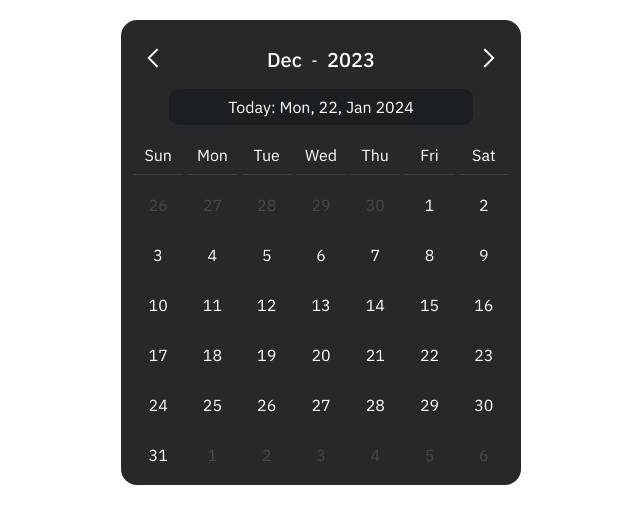
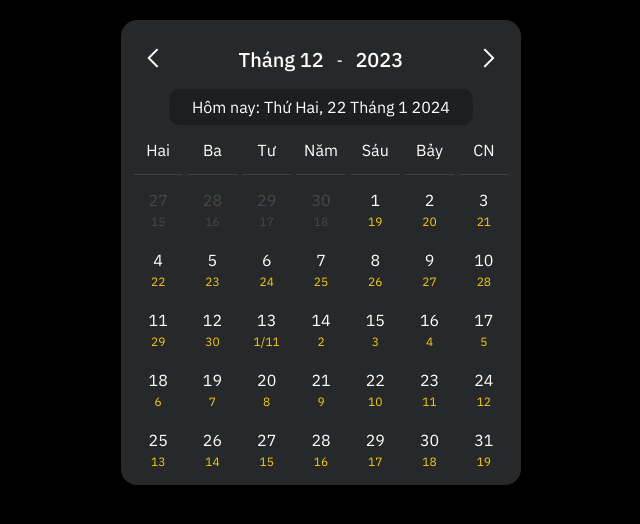
Before and after one commit to trongthanh/amlich.app, a website: page public/index.html in a window 1280 px wide. Both pictures are taken after a click on the link 472 px from the left and 59 px from the top of the page. Shown: the whole page, without its empty margins (319-959 px from the left). Drawn offline with Linux system fonts and the light colour scheme.

Commit message:
feat: render lunar date in calendar cells

```diff
--- a/public/css/style.css
+++ b/public/css/style.css
@@ -19,6 +19,10 @@
 	margin: 0;
 }
 
+body {
+	background: #000;
+}
+
 .calendar {
 	font-family: 'IBM Plex Sans', sans-serif;
 	position: relative;
@@ -38,38 +42,35 @@
 	padding: 10px 10px;
 }
 
-.calendar .calendar-inner .calendar-body {
+.calendar .calendar-inner .calendar-body .calendar-weekdays,
+.calendar .calendar-inner .calendar-body .calendar-dates {
 	display: grid;
 	grid-template-columns: repeat(7, 1fr);
 	text-align: center;
 }
 
-.calendar .calendar-inner .calendar-body div {
+.calendar .calendar-inner .calendar-body .calendar-weekdays>div,
+.calendar .calendar-inner .calendar-body .calendar-dates>div {
 	padding: 4px;
 	min-height: 30px;
-	line-height: 30px;
+	/* line-height: 30px; */
 	border: 1px solid transparent;
 	margin: 10px 2px 0px;
 }
 
-.calendar .calendar-inner .calendar-body div:nth-child(-n + 7) {
+.calendar .calendar-inner .calendar-body .calendar-weekdays div {
 	border: 1px solid transparent;
 	border-bottom: 1px solid var(--weekdays-border-bottom-color);
 }
 
-.calendar .calendar-inner .calendar-body div:nth-child(-n + 7):hover {
-	border: 1px solid transparent;
-	border-bottom: 1px solid var(--weekdays-border-bottom-color);
-}
-
-.calendar .calendar-inner .calendar-body div>a {
+.calendar .calendar-inner .calendar-body .number-item>a {
 	color: var(--calendar-font-color);
 	text-decoration: none;
 	display: flex;
 	justify-content: center;
 }
 
-.calendar .calendar-inner .calendar-body div:hover {
+.calendar .calendar-inner .calendar-body .number-item:hover {
 	border: 1px solid var(--calendar-date-hover-color);
 	border-radius: 4px;
 }
@@ -80,7 +81,7 @@
 
 .calendar .calendar-inner .calendar-controls {
 	display: grid;
-	grid-template-columns: repeat(3, 1fr);
+	grid-template-columns: 25% auto 25%;
 }
 
 .calendar .calendar-inner .calendar-today-date {
@@ -158,3 +159,13 @@
 	border: 1px solid transparent;
 	pointer-events: none;
 }
+
+.calendar-body .lunar-date {
+	font-size: 12px;
+	color: #facc15;
+}
+
+.calendar-body .prev-dates .lunar-date,
+.calendar-body .next-dates .lunar-date {
+	color: var(--calendar-prevnext-date-color);
+}
--- a/public/index.html
+++ b/public/index.html
@@ -10,6 +10,7 @@
 
 <body>
 	<div class="calendar"></div>
+	<script src="js/amlich-aa98.js"></script>
 	<script src="js/main.js"></script>
 </body>
 
--- /dev/null
+++ b/public/js/amlich-aa98.js
@@ -0,0 +1,220 @@
+/*
+ * Copyright (c) 2006 Ho Ngoc Duc. All Rights Reserved.
+ * Astronomical algorithms from the book "Astronomical Algorithms" by Jean Meeus, 1998
+ *
+ * Permission to use, copy, modify, and redistribute this software and its
+ * documentation for personal, non-commercial use is hereby granted provided that
+ * this copyright notice and appropriate documentation appears in all copies.
+ */
+var PI = Math.PI;
+
+/* Discard the fractional part of a number, e.g., INT(3.2) = 3 */
+function INT(d) {
+	return Math.floor(d);
+}
+
+/* Compute the (integral) Julian day number of day dd/mm/yyyy, i.e., the number
+ * of days between 1/1/4713 BC (Julian calendar) and dd/mm/yyyy.
+ * Formula from http://www.tondering.dk/claus/calendar.html
+ */
+function jdFromDate(dd, mm, yy) {
+	var a, y, m, jd;
+	a = INT((14 - mm) / 12);
+	y = yy + 4800 - a;
+	m = mm + 12 * a - 3;
+	jd = dd + INT((153 * m + 2) / 5) + 365 * y + INT(y / 4) - INT(y / 100) + INT(y / 400) - 32045;
+	if (jd < 2299161) {
+		jd = dd + INT((153 * m + 2) / 5) + 365 * y + INT(y / 4) - 32083;
+	}
+	return jd;
+}
+
+/* Convert a Julian day number to day/month/year. Parameter jd is an integer */
+function jdToDate(jd) {
+	var a, b, c, d, e, m, day, month, year;
+	if (jd > 2299160) {
+		// After 5/10/1582, Gregorian calendar
+		a = jd + 32044;
+		b = INT((4 * a + 3) / 146097);
+		c = a - INT((b * 146097) / 4);
+	} else {
+		b = 0;
+		c = jd + 32082;
+	}
+	d = INT((4 * c + 3) / 1461);
+	e = c - INT((1461 * d) / 4);
+	m = INT((5 * e + 2) / 153);
+	day = e - INT((153 * m + 2) / 5) + 1;
+	month = m + 3 - 12 * INT(m / 10);
+	year = b * 100 + d - 4800 + INT(m / 10);
+	return new Array(day, month, year);
+}
+
+/* Compute the time of the k-th new moon after the new moon of 1/1/1900 13:52 UCT
+ * (measured as the number of days since 1/1/4713 BC noon UCT, e.g., 2451545.125 is 1/1/2000 15:00 UTC).
+ * Returns a floating number, e.g., 2415079.9758617813 for k=2 or 2414961.935157746 for k=-2
+ * Algorithm from: "Astronomical Algorithms" by Jean Meeus, 1998
+ */
+function NewMoon(k) {
+	var T, T2, T3, dr, Jd1, M, Mpr, F, C1, deltat, JdNew;
+	T = k / 1236.85; // Time in Julian centuries from 1900 January 0.5
+	T2 = T * T;
+	T3 = T2 * T;
+	dr = PI / 180;
+	Jd1 = 2415020.75933 + 29.53058868 * k + 0.0001178 * T2 - 0.000000155 * T3;
+	Jd1 = Jd1 + 0.00033 * Math.sin((166.56 + 132.87 * T - 0.009173 * T2) * dr); // Mean new moon
+	M = 359.2242 + 29.10535608 * k - 0.0000333 * T2 - 0.00000347 * T3; // Sun's mean anomaly
+	Mpr = 306.0253 + 385.81691806 * k + 0.0107306 * T2 + 0.00001236 * T3; // Moon's mean anomaly
+	F = 21.2964 + 390.67050646 * k - 0.0016528 * T2 - 0.00000239 * T3; // Moon's argument of latitude
+	C1 = (0.1734 - 0.000393 * T) * Math.sin(M * dr) + 0.0021 * Math.sin(2 * dr * M);
+	C1 = C1 - 0.4068 * Math.sin(Mpr * dr) + 0.0161 * Math.sin(dr * 2 * Mpr);
+	C1 = C1 - 0.0004 * Math.sin(dr * 3 * Mpr);
+	C1 = C1 + 0.0104 * Math.sin(dr * 2 * F) - 0.0051 * Math.sin(dr * (M + Mpr));
+	C1 = C1 - 0.0074 * Math.sin(dr * (M - Mpr)) + 0.0004 * Math.sin(dr * (2 * F + M));
+	C1 = C1 - 0.0004 * Math.sin(dr * (2 * F - M)) - 0.0006 * Math.sin(dr * (2 * F + Mpr));
+	C1 = C1 + 0.001 * Math.sin(dr * (2 * F - Mpr)) + 0.0005 * Math.sin(dr * (2 * Mpr + M));
+	if (T < -11) {
+		deltat = 0.001 + 0.000839 * T + 0.0002261 * T2 - 0.00000845 * T3 - 0.000000081 * T * T3;
+	} else {
+		deltat = -0.000278 + 0.000265 * T + 0.000262 * T2;
+	}
+	JdNew = Jd1 + C1 - deltat;
+	return JdNew;
+}
+
+/* Compute the longitude of the sun at any time.
+ * Parameter: floating number jdn, the number of days since 1/1/4713 BC noon
+ * Algorithm from: "Astronomical Algorithms" by Jean Meeus, 1998
+ */
+function SunLongitude(jdn) {
+	var T, T2, dr, M, L0, DL, L;
+	T = (jdn - 2451545.0) / 36525; // Time in Julian centuries from 2000-01-01 12:00:00 GMT
+	T2 = T * T;
+	dr = PI / 180; // degree to radian
+	M = 357.5291 + 35999.0503 * T - 0.0001559 * T2 - 0.00000048 * T * T2; // mean anomaly, degree
+	L0 = 280.46645 + 36000.76983 * T + 0.0003032 * T2; // mean longitude, degree
+	DL = (1.9146 - 0.004817 * T - 0.000014 * T2) * Math.sin(dr * M);
+	DL = DL + (0.019993 - 0.000101 * T) * Math.sin(dr * 2 * M) + 0.00029 * Math.sin(dr * 3 * M);
+	L = L0 + DL; // true longitude, degree
+	L = L * dr;
+	L = L - PI * 2 * INT(L / (PI * 2)); // Normalize to (0, 2*PI)
+	return L;
+}
+
+/* Compute sun position at midnight of the day with the given Julian day number.
+ * The time zone if the time difference between local time and UTC: 7.0 for UTC+7:00.
+ * The function returns a number between 0 and 11.
+ * From the day after March equinox and the 1st major term after March equinox, 0 is returned.
+ * After that, return 1, 2, 3 ...
+ */
+function getSunLongitude(dayNumber, timeZone) {
+	return INT((SunLongitude(dayNumber - 0.5 - timeZone / 24) / PI) * 6);
+}
+
+/* Compute the day of the k-th new moon in the given time zone.
+ * The time zone if the time difference between local time and UTC: 7.0 for UTC+7:00
+ */
+function getNewMoonDay(k, timeZone) {
+	return INT(NewMoon(k) + 0.5 + timeZone / 24);
+}
+
+/* Find the day that starts the luner month 11 of the given year for the given time zone */
+function getLunarMonth11(yy, timeZone) {
+	var k, off, nm, sunLong;
+	//off = jdFromDate(31, 12, yy) - 2415021.076998695;
+	off = jdFromDate(31, 12, yy) - 2415021;
+	k = INT(off / 29.530588853);
+	nm = getNewMoonDay(k, timeZone);
+	sunLong = getSunLongitude(nm, timeZone); // sun longitude at local midnight
+	if (sunLong >= 9) {
+		nm = getNewMoonDay(k - 1, timeZone);
+	}
+	return nm;
+}
+
+/* Find the index of the leap month after the month starting on the day a11. */
+function getLeapMonthOffset(a11, timeZone) {
+	var k, last, arc, i;
+	k = INT((a11 - 2415021.076998695) / 29.530588853 + 0.5);
+	last = 0;
+	i = 1; // We start with the month following lunar month 11
+	arc = getSunLongitude(getNewMoonDay(k + i, timeZone), timeZone);
+	do {
+		last = arc;
+		i++;
+		arc = getSunLongitude(getNewMoonDay(k + i, timeZone), timeZone);
+	} while (arc != last && i < 14);
+	return i - 1;
+}
+
+/* Comvert solar date dd/mm/yyyy to the corresponding lunar date */
+function convertSolar2Lunar(dd, mm, yy, timeZone) {
+	var k, dayNumber, monthStart, a11, b11, lunarDay, lunarMonth, lunarYear, lunarLeap;
+	dayNumber = jdFromDate(dd, mm, yy);
+	k = INT((dayNumber - 2415021.076998695) / 29.530588853);
+	monthStart = getNewMoonDay(k + 1, timeZone);
+	if (monthStart > dayNumber) {
+		monthStart = getNewMoonDay(k, timeZone);
+	}
+	//alert(dayNumber+" -> "+monthStart);
+	a11 = getLunarMonth11(yy, timeZone);
+	b11 = a11;
+	if (a11 >= monthStart) {
+		lunarYear = yy;
+		a11 = getLunarMonth11(yy - 1, timeZone);
+	} else {
+		lunarYear = yy + 1;
+		b11 = getLunarMonth11(yy + 1, timeZone);
+	}
+	lunarDay = dayNumber - monthStart + 1;
+	diff = INT((monthStart - a11) / 29);
+	lunarLeap = 0;
+	lunarMonth = diff + 11;
+	if (b11 - a11 > 365) {
+		leapMonthDiff = getLeapMonthOffset(a11, timeZone);
+		if (diff >= leapMonthDiff) {
+			lunarMonth = diff + 10;
+			if (diff == leapMonthDiff) {
+				lunarLeap = 1;
+			}
+		}
+	}
+	if (lunarMonth > 12) {
+		lunarMonth = lunarMonth - 12;
+	}
+	if (lunarMonth >= 11 && diff < 4) {
+		lunarYear -= 1;
+	}
+	return new Array(lunarDay, lunarMonth, lunarYear, lunarLeap);
+}
+
+/* Convert a lunar date to the corresponding solar date */
+function convertLunar2Solar(lunarDay, lunarMonth, lunarYear, lunarLeap, timeZone) {
+	var k, a11, b11, off, leapOff, leapMonth, monthStart;
+	if (lunarMonth < 11) {
+		a11 = getLunarMonth11(lunarYear - 1, timeZone);
+		b11 = getLunarMonth11(lunarYear, timeZone);
+	} else {
+		a11 = getLunarMonth11(lunarYear, timeZone);
+		b11 = getLunarMonth11(lunarYear + 1, timeZone);
+	}
+	k = INT(0.5 + (a11 - 2415021.076998695) / 29.530588853);
+	off = lunarMonth - 11;
+	if (off < 0) {
+		off += 12;
+	}
+	if (b11 - a11 > 365) {
+		leapOff = getLeapMonthOffset(a11, timeZone);
+		leapMonth = leapOff - 2;
+		if (leapMonth < 0) {
+			leapMonth += 12;
+		}
+		if (lunarLeap != 0 && lunarMonth != leapMonth) {
+			return new Array(0, 0, 0);
+		} else if (lunarLeap != 0 || off >= leapOff) {
+			off += 1;
+		}
+	}
+	monthStart = getNewMoonDay(k + off, timeZone);
+	return jdToDate(monthStart + lunarDay - 1);
+}
--- a/public/js/main.js
+++ b/public/js/main.js
@@ -3,71 +3,76 @@ function CalendarControl() {
 	const calendarControl = {
 		localDate: new Date(),
 		prevMonthLastDate: null,
-		calWeekDays: ['Sun', 'Mon', 'Tue', 'Wed', 'Thu', 'Fri', 'Sat'],
+		calWeekDays: ['CN', 'Hai', 'Ba', 'Tư', 'Năm', 'Sáu', 'Bảy'],
+		calWeekDaysFull: ['Chủ Nhật', 'Thứ Hai', 'Thứ Ba', 'Thứ Tư', 'Thứ Năm', 'Thứ Sáu', 'Thứ Bảy'],
 		calMonthName: [
-			'Jan',
-			'Feb',
-			'Mar',
-			'Apr',
-			'May',
-			'Jun',
-			'Jul',
-			'Aug',
-			'Sep',
-			'Oct',
-			'Nov',
-			'Dec',
+			'Tháng 1',
+			'Tháng 2',
+			'Tháng 3',
+			'Tháng 4',
+			'Tháng 5',
+			'Tháng 6',
+			'Tháng 7',
+			'Tháng 8',
+			'Tháng 9',
+			'Tháng 10',
+			'Tháng 11',
+			'Tháng 12',
 		],
-		daysInMonth: function(month, year) {
+		daysInMonth(month, year) {
 			return new Date(year, month, 0).getDate();
 		},
-		firstDay: function() {
+		firstDay() {
 			return new Date(calendar.getFullYear(), calendar.getMonth(), 1);
 		},
-		lastDay: function() {
+		lastDay() {
 			return new Date(calendar.getFullYear(), calendar.getMonth() + 1, 0);
 		},
-		firstDayNumber: function() {
-			return calendarControl.firstDay().getDay() + 1;
+		firstDayColumn() {
+			// shift sunday to last column, monday is first day of week
+			const day = (calendarControl.firstDay().getDay() + 7 - 1) % 7;
+			return day + 1;
 		},
-		lastDayNumber: function() {
-			return calendarControl.lastDay().getDay() + 1;
+		lastDayColumn() {
+			// shift sunday to last column
+			const day = (calendarControl.lastDay().getDay() + 7 - 1) % 7;
+			return day + 1;
 		},
-		getPreviousMonthLastDate: function() {
+		getPreviousMonthLastDate() {
 			let lastDate = new Date(calendar.getFullYear(), calendar.getMonth(), 0).getDate();
 			return lastDate;
 		},
-		navigateToPreviousMonth: function() {
+		navigateToPreviousMonth() {
 			calendar.setMonth(calendar.getMonth() - 1);
 			calendarControl.attachEventsOnNextPrev();
 		},
-		navigateToNextMonth: function() {
+		navigateToNextMonth() {
 			calendar.setMonth(calendar.getMonth() + 1);
 			calendarControl.attachEventsOnNextPrev();
 		},
-		navigateToCurrentMonth: function() {
+		navigateToCurrentMonth() {
 			let currentMonth = calendarControl.localDate.getMonth();
 			let currentYear = calendarControl.localDate.getFullYear();
 			calendar.setMonth(currentMonth);
 			calendar.setYear(currentYear);
 			calendarControl.attachEventsOnNextPrev();
 		},
-		displayYear: function() {
+		displayYear() {
 			let yearLabel = document.querySelector('.calendar .calendar-year-label');
 			yearLabel.innerHTML = calendar.getFullYear();
 		},
-		displayMonth: function() {
+		displayMonth() {
 			let monthLabel = document.querySelector('.calendar .calendar-month-label');
 			monthLabel.innerHTML = calendarControl.calMonthName[calendar.getMonth()];
 		},
-		selectDate: function(e) {
+		selectDate(e) {
 			console.log(
 				`${e.target.textContent} ${calendarControl.calMonthName[calendar.getMonth()]
 				} ${calendar.getFullYear()}`
 			);
 		},
-		plotSelectors: function() {
-			document.querySelector('.calendar').innerHTML +=
+		plotSelectors() {
+			document.querySelector('.calendar').innerHTML =
 				`<div class="calendar-inner"><div class="calendar-controls">
           <div class="calendar-prev"><a href="#"><svg xmlns="http://www.w3.org/2000/svg" width="128" height="128" viewBox="0 0 128 128"><path fill="#666" d="M88.2 3.8L35.8 56.23 28 64l7.8 7.78 52.4 52.4 9.78-7.76L45.58 64l52.4-52.4z"/></svg></a></div>
           <div class="calendar-year-month">
@@ -77,22 +82,28 @@ function CalendarControl() {
           </div>
           <div class="calendar-next"><a href="#"><svg xmlns="http://www.w3.org/2000/svg" width="128" height="128" viewBox="0 0 128 128"><path fill="#666" d="M38.8 124.2l52.4-52.42L99 64l-7.77-7.78-52.4-52.4-9.8 7.77L81.44 64 29 116.42z"/></svg></a></div>
           </div>
-          <div class="calendar-today-date">Today:
-            ${calendarControl.calWeekDays[calendarControl.localDate.getDay()]},
-            ${calendarControl.localDate.getDate()},
+          <div class="calendar-today-date">Hôm nay:
+            ${calendarControl.calWeekDaysFull[calendarControl.localDate.getDay()]},
+            ${calendarControl.localDate.getDate()}
             ${calendarControl.calMonthName[calendarControl.localDate.getMonth()]}
             ${calendarControl.localDate.getFullYear()}
           </div>
-          <div class="calendar-body"></div></div>`;
+
+					<div class="calendar-body">
+						<div class="calendar-weekdays"></div>
+						<div class="calendar-dates"></div>
+					</div></div>`;
 		},
-		plotDayNames: function() {
-			for (let i = 0; i < calendarControl.calWeekDays.length; i++) {
-				document.querySelector('.calendar .calendar-body').innerHTML +=
-					`<div>${calendarControl.calWeekDays[i]}</div>`;
+		plotDayNames() {
+			var html = '';
+			for (let i = 0; i < 7; i++) {
+				// shift sunday to last column
+				html += `<div>${calendarControl.calWeekDays[(i + 1 + 7) % 7]}</div>`;
 			}
+			document.querySelector('.calendar .calendar-weekdays').innerHTML = html;
 		},
-		plotDates: function() {
-			document.querySelector('.calendar .calendar-body').innerHTML = '';
+		plotDates() {
+			document.querySelector('.calendar .calendar-dates').innerHTML = '';
 			calendarControl.plotDayNames();
 			calendarControl.displayMonth();
 			calendarControl.displayYear();
@@ -105,28 +116,49 @@ function CalendarControl() {
 				calendar.getMonth() + 1,
 				calendar.getFullYear()
 			);
+			let html = '';
 			// dates of current month
 			for (let i = 1; i < calendarDays; i++) {
-				if (i < calendarControl.firstDayNumber()) {
+				if (i < calendarControl.firstDayColumn()) {
 					prevDateCount += 1;
-					document.querySelector('.calendar .calendar-body').innerHTML +=
-						`<div class="prev-dates"></div>`;
+					html += `<div class="prev-dates"></div>`;
 					prevMonthDatesArray.push(calendarControl.prevMonthLastDate--);
 				} else {
-					document.querySelector('.calendar .calendar-body').innerHTML +=
-						`<div class="number-item" data-num=${count}><a class="dateNumber" href="#">${count++}</a></div>`;
+					const lunarDateStr = calendarControl.lunarDateCell(
+						count,
+						calendar.getMonth() + 1,
+						calendar.getFullYear(),
+						7
+					);
+					html += `<div class="number-item" data-num=${count}><a class="dateNumber" href="#">${count++}</a>
+	${lunarDateStr}</div>`;
 				}
 			}
 			//remaining dates after month dates
 			for (let j = 0; j < prevDateCount + 1; j++) {
-				document.querySelector('.calendar .calendar-body').innerHTML +=
-					`<div class="number-item" data-num=${count}><a class="dateNumber" href="#">${count++}</a></div>`;
+				const lunarDateStr = calendarControl.lunarDateCell(
+					count,
+					calendar.getMonth() + 1,
+					calendar.getFullYear(),
+					7
+				);
+				html += `<div class="number-item" data-num=${count}><a class="dateNumber" href="#">${count++}</a>${lunarDateStr}</div>`;
 			}
+			document.querySelector('.calendar .calendar-dates').innerHTML += html;
 			calendarControl.highlightToday();
 			calendarControl.plotPrevMonthDates(prevMonthDatesArray);
 			calendarControl.plotNextMonthDates();
 		},
-		attachEvents: function() {
+		lunarDateCell(d, m, y, timeZone) {
+			// am lich
+			let lunarDate = convertSolar2Lunar(d, m, y, timeZone);
+			const lunarDateStr =
+				lunarDate[0] === 1
+					? `<span class="lunar-date">${lunarDate[0]}/${lunarDate[1]}</span>`
+					: `<span class="lunar-date">${lunarDate[0]}</span>`;
+			return lunarDateStr;
+		},
+		attachEvents() {
 			let prevBtn = document.querySelector('.calendar .calendar-prev a');
 			let nextBtn = document.querySelector('.calendar .calendar-next a');
 			let todayDate = document.querySelector('.calendar .calendar-today-date');
@@ -138,7 +170,7 @@ function CalendarControl() {
 				dateNumber[i].addEventListener('click', calendarControl.selectDate, false);
 			}
 		},
-		highlightToday: function() {
+		highlightToday() {
 			let currentMonth = calendarControl.localDate.getMonth() + 1;
 			let changedMonth = calendar.getMonth() + 1;
 			let currentYear = calendarControl.localDate.getFullYear();
@@ -153,41 +185,55 @@ function CalendarControl() {
 				[calendar.getDate() - 1].classList.add('calendar-today');
 			}
 		},
-		plotPrevMonthDates: function(dates) {
+		plotPrevMonthDates(dates) {
 			dates.reverse();
+			let prevMonthDate = new Date(calendar.getFullYear(), calendar.getMonth() - 1, 1);
 			for (let i = 0; i < dates.length; i++) {
 				if (document.querySelectorAll('.prev-dates')) {
-					document.querySelectorAll('.prev-dates')[i].textContent = dates[i];
+					let lunarDateStr = calendarControl.lunarDateCell(
+						dates[i],
+						prevMonthDate.getMonth() + 1,
+						prevMonthDate.getFullYear(),
+						7
+					);
+					document.querySelectorAll('.prev-dates')[i].innerHTML =
+						`<div>${dates[i]}</div>${lunarDateStr}`;
 				}
 			}
 		},
-		plotNextMonthDates: function() {
-			let childElemCount = document.querySelector('.calendar-body').childElementCount;
+		plotNextMonthDates() {
+			let childElemCount = document.querySelector('.calendar-dates').childElementCount;
 			//7 lines
-			if (childElemCount > 42) {
-				let diff = 49 - childElemCount;
-				calendarControl.loopThroughNextDays(diff);
+			if (childElemCount > 35) {
+				calendarControl.loopThroughNextDays(42 - childElemCount);
 			}
 
 			//6 lines
-			if (childElemCount > 35 && childElemCount <= 42) {
-				let diff = 42 - childElemCount;
-				calendarControl.loopThroughNextDays(42 - childElemCount);
+			if (childElemCount > 28 && childElemCount <= 35) {
+				calendarControl.loopThroughNextDays(35 - childElemCount);
 			}
 		},
-		loopThroughNextDays: function(count) {
+		loopThroughNextDays(count) {
 			if (count > 0) {
+				let html = '';
+				let nextMonthDate = new Date(calendar.getFullYear(), calendar.getMonth() + 1, 1);
 				for (let i = 1; i <= count; i++) {
-					document.querySelector('.calendar-body').innerHTML +=
-						`<div class="next-dates">${i}</div>`;
+					let lunarDateStr = calendarControl.lunarDateCell(
+						i,
+						nextMonthDate.getMonth() + 1,
+						nextMonthDate.getFullYear(),
+						7
+					);
+					html += `<div class="next-dates"><div>${i}</div>${lunarDateStr}</div>`;
 				}
+				document.querySelector('.calendar-dates').innerHTML += html;
 			}
 		},
-		attachEventsOnNextPrev: function() {
+		attachEventsOnNextPrev() {
 			calendarControl.plotDates();
 			calendarControl.attachEvents();
 		},
-		init: function() {
+		init() {
 			calendarControl.plotSelectors();
 			calendarControl.plotDates();
 			calendarControl.attachEvents();
```
Also changed, not shown: package.json (added, +13 -0 lines).
